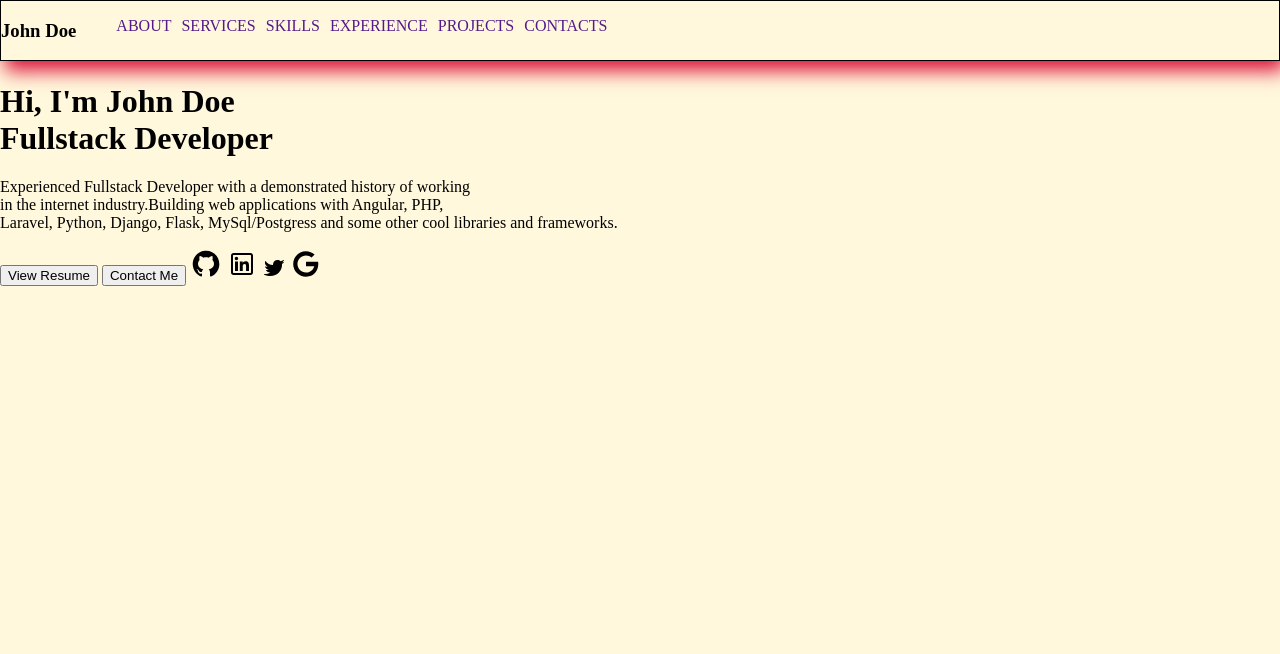
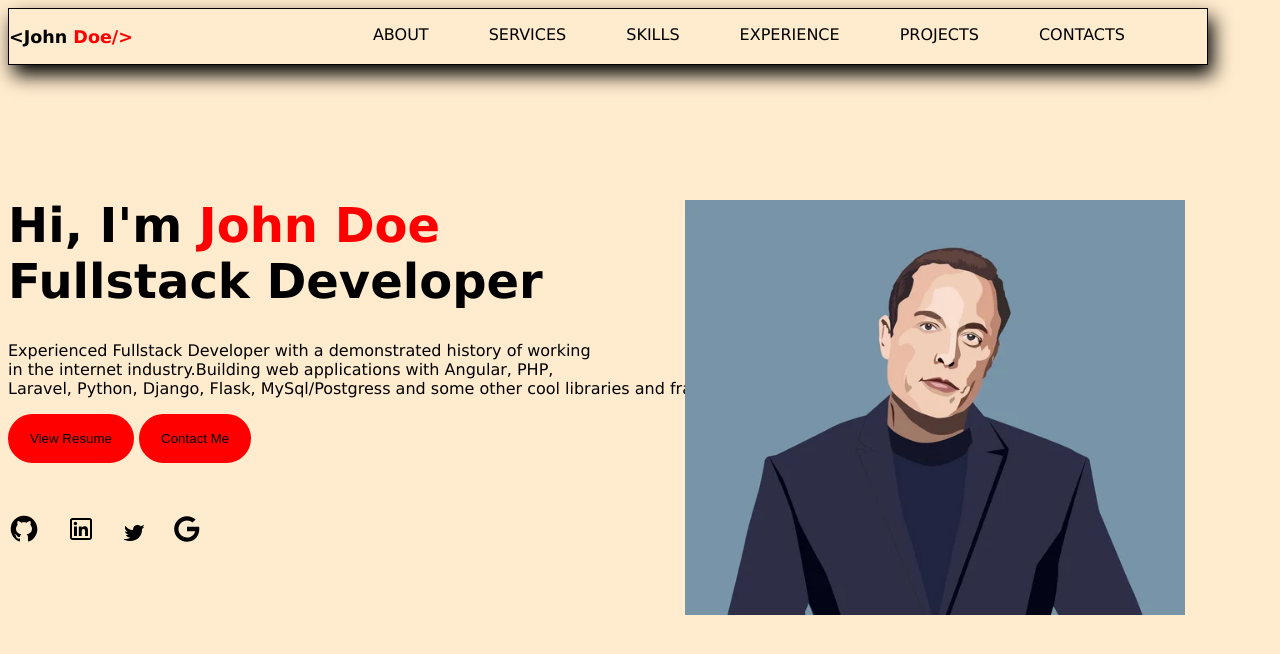
Before and after one commit to VictorOroo/Landing-page, a plain HTML site: page index.html in a window 1280 px wide. Drawn offline with Linux system fonts and the light colour scheme.

Commit message:
first commit

```diff
--- a/index.html
+++ b/index.html
@@ -8,11 +8,12 @@
     <link rel="stylesheet" href="./style.css">
 </head>
 <body>
-    <div id="navigationbar">
+ <div class="Header">
+     <div class="navigationbar">
 
             <div class="logo">
                <!--logo-->
-            <h3>John Doe</h3>
+              <h3>&ltJohn <span class="red">Doe/&gt</span></h3>
 
             </div>
             <nav>
@@ -20,41 +21,57 @@
 
                <ul>
                   <li>
-                    <a href="">ABOUT</a>
+                    <a href="/">ABOUT</a>
                   </li>
                   <li>
-                    <a href="">SERVICES</a>
+                    <a href="/">SERVICES</a>
                   </li>
                     <li>
-                    <a href="">SKILLS</a>
+                      <a href="/">SKILLS</a>
                     </li>
                  <li>
-                    <a href="">EXPERIENCE</a>
+                    <a href="/">EXPERIENCE</a>
                   </li>
                   <li>
-                    <a href="">PROJECTS</a>
+                    <a href="/">PROJECTS</a>
                   </li>
                   <li>
-                    <a href="">CONTACTS</a>
+                    <a href="/">CONTACTS</a>
                   </li>
 
                 </ul>
             </nav>
 
     </div>
+</div>
+
+    <div class="mydetails">
         <div>
             <!--Heading information-->
-        <h1>Hi, I'm John Doe<br>
+            <h1 class="introduction">Hi, I'm <span class="red2">John Doe</span><br>
                 Fullstack Developer
             </h1>
+
+
             <p>Experienced Fullstack Developer with a demonstrated history of working<br>in the internet industry.Building web applications with Angular, PHP,<br> Laravel, Python, Django, Flask, MySql/Postgress and some other cool libraries and frameworks.</p>
-        <button>View Resume</button>
-        <button>Contact Me</button>
-        <a href=""><img src="./logo-images/icons8-github.svg" alt=""/></a>
-        <a href=""><img src="./logo-images/icons8-linkedin.svg" alt=""/></a>
-        <a href=""><img src="./logo-images/icons8-twitter (1).svg" alt=""/></a>
-        <a href=""><img src="./logo-images/icons8-google-32.svg" alt=""/></a>
-        <img src="" alt="">
+            <div class="buttons">
+                <button class="button">
+                 <a href="">View Resume</a>
+                </button>
+                <button class="button">
+                 <a href="">Contact Me</a>
+                </button>
+            </div>
+            <div class="sociallinks">
+               <a href="https://github.com/"><img src="./logo-images/icons8-github.svg" alt="github.com"/></a>
+               <a href="https://linkedin.com"><img src="./logo-images/icons8-linkedin.svg" alt="linkedin.com"/></a>
+               <a href="https://twitter.com"><img src="./logo-images/icons8-twitter (1).svg" alt="twitter.com"/></a>
+               <a href="https://www.google.com/"><img src="./logo-images/icons8-google-32.svg" alt="google.com"/></a>
+            </div>
+            <div class="profileimage">
+              <img class="my-image" src="./profilepic/depositphotos_303265978-stock-illustration-sept-2019-famous-entrepreneur-and.jpg" alt="image of Elon Musk">
+            </div>
+        </div>
     </div>
 </body>
 </html>
--- a/style.css
+++ b/style.css
@@ -1,22 +1,23 @@
 body{
-    padding: 0;
-    margin: 0 auto;
-    font-family: 'Times New Roman', Times, serif;
-    background-color:cornsilk;
+    background-color: blanchedalmond;
+    font-family: 'Lucida Sans', 'Lucida Sans Regular', 'Lucida Grande', 'Lucida Sans Unicode', Geneva, Verdana, sans-serif;
+    max-width: 1200px;
+
 
 
 
 }
 
 a{
-    text-decoration: 0;
+    text-decoration: none;
+    color: black;
 }
 
-#navigationbar{
+.navigationbar{
     display: flex;
     border: 1px solid;
     padding: 0;
-    box-shadow: 5px 10px 18px crimson;
+    box-shadow: 5px 10px 18px;
     margin: auto;
 
 }
@@ -32,5 +33,64 @@ nav ul{
 nav ul li{
     padding-right: 10px;
     justify-content: space-between;
+    margin-right: 50px;
+
 
 }
+.logo{
+    margin-right: 200px;
+    font-size: 15px;
+
+}
+.red{
+    color: red;
+}
+.red2{
+    color: red;
+}
+.mydetails{
+    padding-top: 100px;
+    display: flex;
+
+    align-items: center;
+
+}
+.introduction{
+    font-size: 3em;
+}
+
+.buttons{
+    justify-content: space-between;
+    padding-right: 200px;
+}
+
+.button{
+    background-color: red;
+    color: white;
+    padding: 15px 20px;
+    border: 2px solid red;
+    border-radius: 25px;
+
+
+    }
+.sociallinks{
+
+    margin-top: 50px;
+    margin-bottom: 50px;
+}
+
+.sociallinks a{
+    justify-content: space-between;
+    padding-right: 20px;
+
+}
+
+.my-image{
+    width: 500px;
+    height: auto;
+    position: absolute;
+    right: 95px;
+    top: 200px;
+
+
+}
```
Also changed, not shown: profilepic/depositphotos_303265978-stock-illustration-sept-2019-famous-entrepreneur-and.jpg (added). Lines whose indentation alone changed are shown as unchanged.
